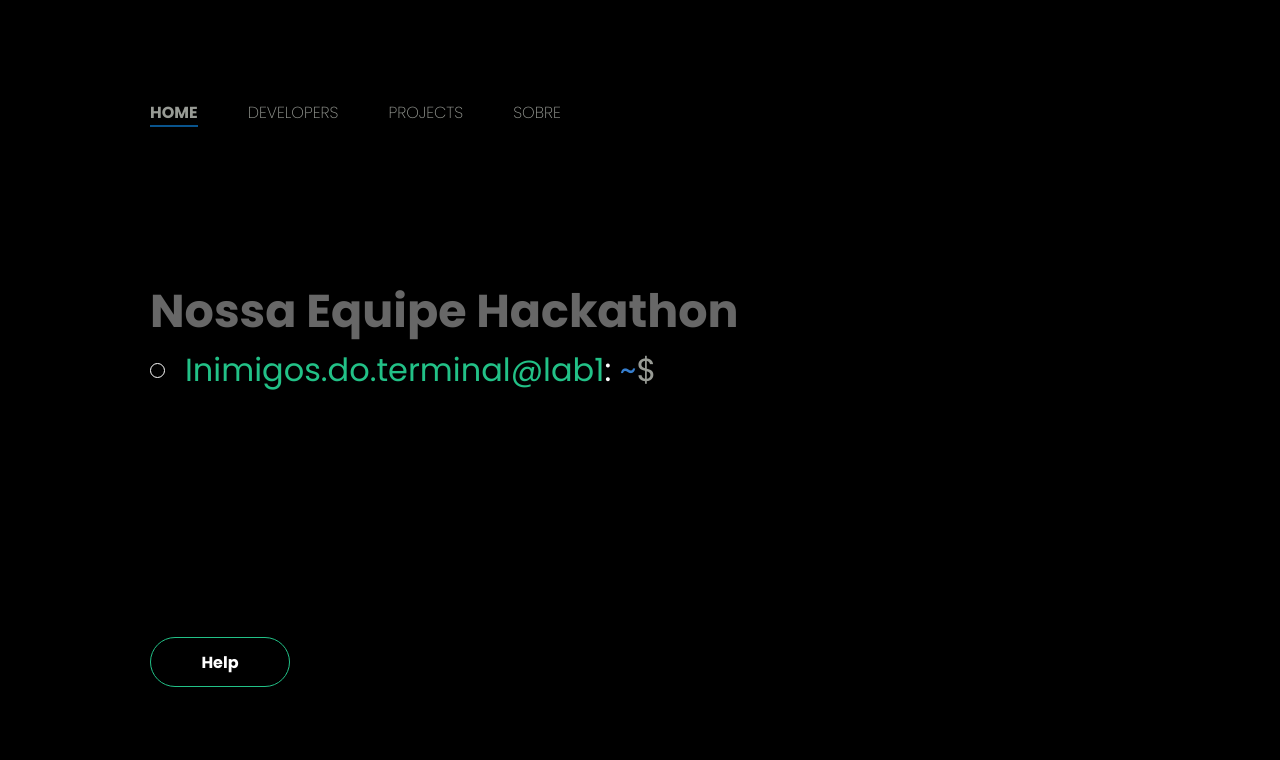
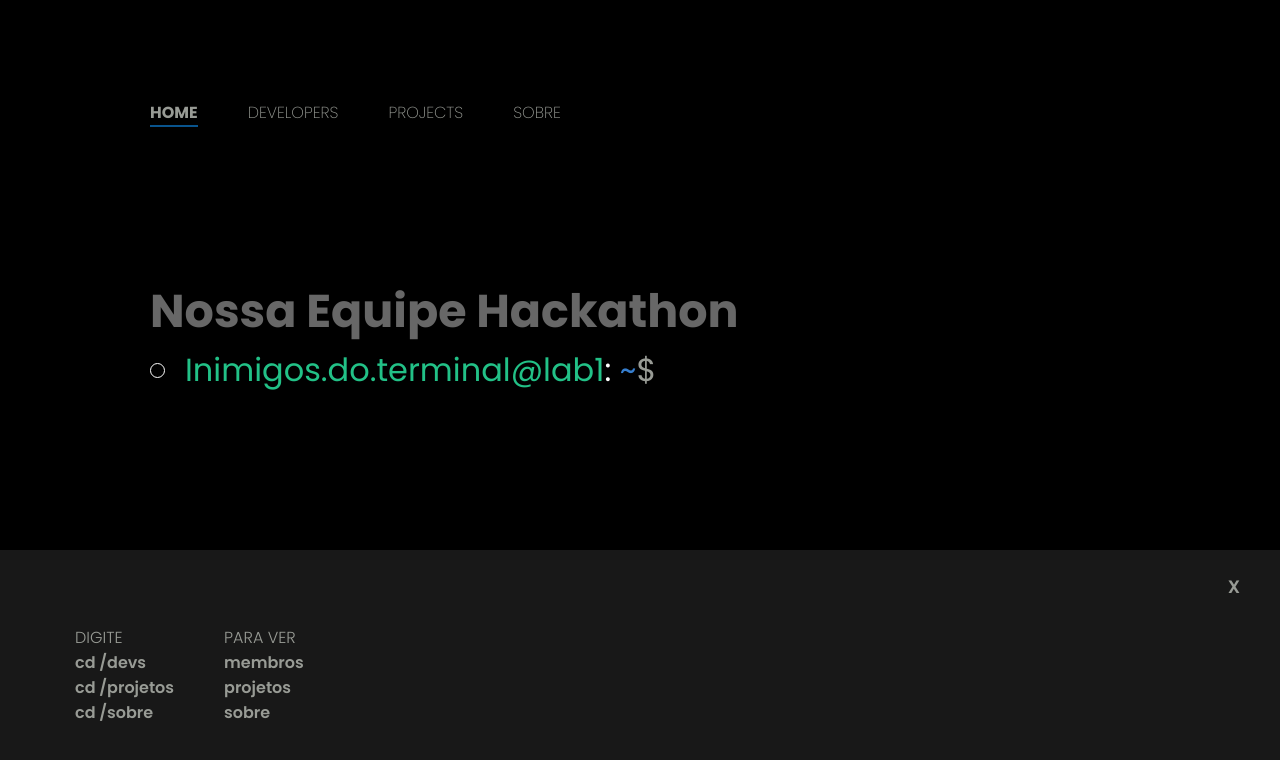
Before and after one commit to hackathon-equipe/EquipeHackaton, a Vue app: page / in a window 1280 px wide. Both pictures are taken after a click on the button "Help". Shown: the top 760 px of the page. Built offline with nearby package versions, Linux system fonts and the light colour scheme.

Commit message:
feat: criado area de ajuda com comandos #4

```diff
--- a/src/views/homeView.vue
+++ b/src/views/homeView.vue
@@ -1,6 +1,8 @@
 <script setup>
 import { ref, computed } from 'vue';
 const comandInput = ref('');
+const openHelpArea = ref(false)
+
 </script>
 <template>
     <div class="tela">
@@ -26,12 +28,56 @@ const comandInput = ref('');
                 </div>
             </div>
             <div class="botao-help">
-                <button>Help</button>
+                <button @click="openHelpArea = !openHelpArea">Help</button>
             </div>
         </main>
+        <div class="help-area" v-if="openHelpArea">
+            <div>
+                <ul>
+                    <li class="help-titulo">DIGITE</li>
+                    <li>cd /devs</li>
+                    <li>cd /projetos</li>
+                    <li>cd /sobre</li>
+                </ul>
+            </div>
+            <div>
+                <ul>
+                    <li class="help-titulo">PARA VER</li>
+                    <li>membros</li>
+                    <li>projetos</li>
+                    <li>sobre</li>
+                </ul>
+            </div>
+            <span @click="openHelpArea = !openHelpArea">X</span>
+        </div>
     </div>
 </template>
 <style scoped>
+.help-area{
+    padding: 75px;
+    display: flex;
+    width: 100vw;
+    background-color: #181818;
+    position: absolute;
+    bottom: 0;
+    color: #989B95;
+    font-weight: 600;
+    gap: 50px;
+    height: 250px;
+}
+.help-area span{
+    cursor: pointer;
+    font-size: 18px;
+    position: absolute;
+    right: 40px;
+    bottom: 200px;
+}
+.help-area ul{
+    list-style: none;
+}
+.help-titulo{
+    font-weight: 300;
+}
 .tela{
     width: 100vw;
     height: 100vh;
```
